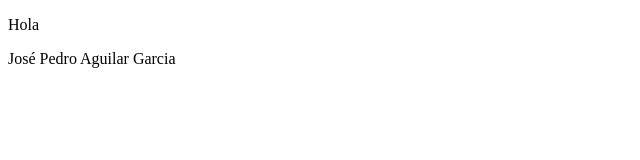
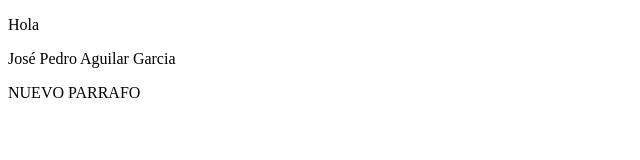
Before and after one commit to jopeagga/Expo_R, a plain HTML site: page index.html in a window 1280 px wide. Shown: the whole page, without its empty margins (0-640 px from the left). Drawn offline with Linux system fonts and the light colour scheme.

Commit message:
Agregamos otro  nuevo parrafo

```diff
--- a/index.html
+++ b/index.html
@@ -9,5 +9,6 @@
 <body>
     <p>Hola</p>
     <p>José Pedro Aguilar Garcia</p>
+    <p>NUEVO PARRAFO</p>
 </body>
 </html>
```
